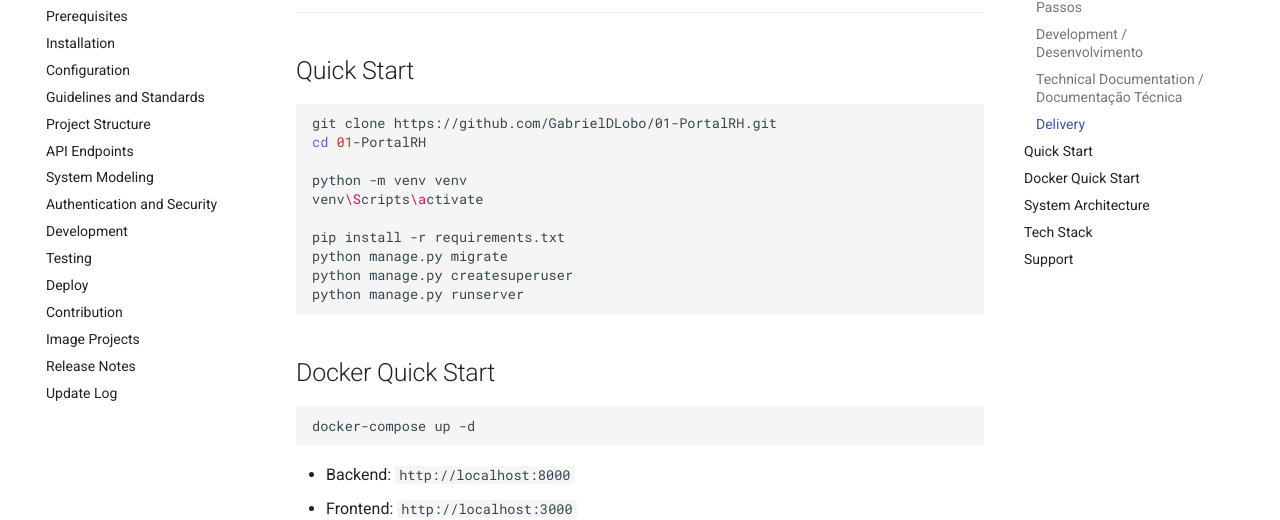
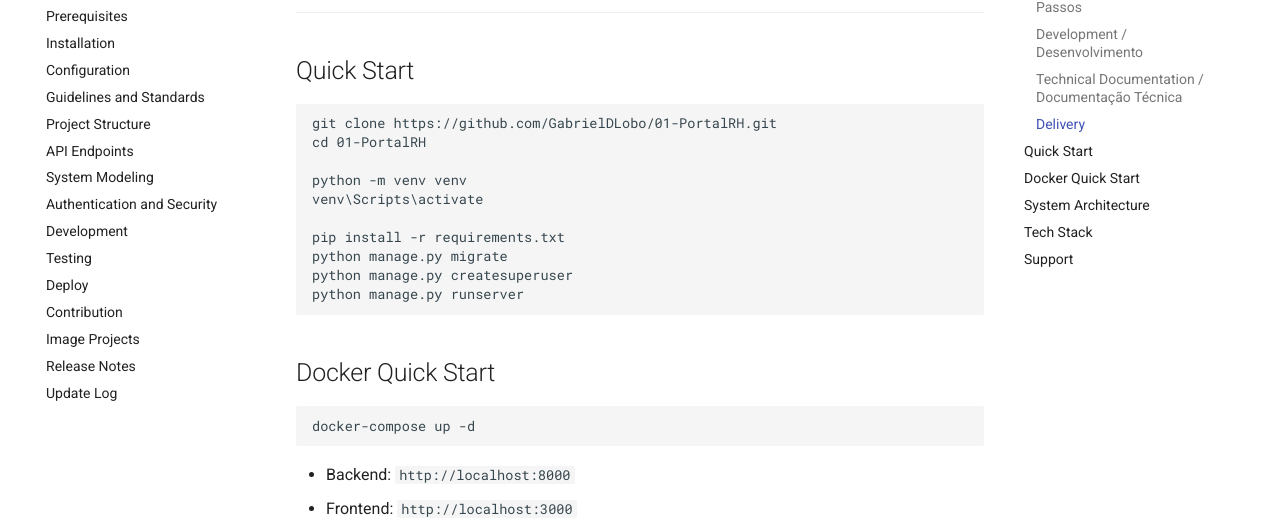
Before and after one commit to GabrielDLobo/01-PortalRH, an MkDocs documentation site: the page built from docs/index.md, in a window 1280 px wide and 900 px high, scrolled down 941 px. Shown: the part 146-666 px from the top of the window. Built offline with MkDocs 1.6.1 and Material for MkDocs 9.7.7, drawn with Linux system fonts in a browser that asks for light colours.

````diff
--- a/docs/index.md
+++ b/docs/index.md
@@ -31,8 +31,7 @@
 
 ## Quick Start
 
-```bash
-git clone https://github.com/GabrielDLobo/01-PortalRH.git
+<pre><code>git clone https://github.com/GabrielDLobo/01-PortalRH.git
 cd 01-PortalRH
 
 python -m venv venv
@@ -41,22 +40,18 @@
 pip install -r requirements.txt
 python manage.py migrate
 python manage.py createsuperuser
-python manage.py runserver
-```
+python manage.py runserver</code></pre>
 
 ## Docker Quick Start
 
-```bash
-docker-compose up -d
-```
+<pre><code>docker-compose up -d</code></pre>
 
 - Backend: `http://localhost:8000`
 - Frontend: `http://localhost:3000`
 
 ## System Architecture
 
-```text
-┌─────────────────────────────────────────────────────────────┐
+<pre><code>┌─────────────────────────────────────────────────────────────┐
 │                   Frontend (React + TypeScript)           │
 │                        + TailwindCSS                       │
 └─────────────────────────────────────────────────────────────┘
@@ -76,8 +71,7 @@
                               ▼
 ┌─────────────────────────────────────────────────────────────┐
 │                    PostgreSQL / SQLite                     │
-└─────────────────────────────────────────────────────────────┘
-```
+└─────────────────────────────────────────────────────────────┘</code></pre>
 
 ## Tech Stack
 
--- a/mkdocs.yml
+++ b/mkdocs.yml
@@ -35,7 +35,10 @@
   - search
 
 markdown_extensions:
+  - fenced_code
+  - tables
   - pymdownx.superfences:
       custom_fences:
         - name: mermaid
           class: mermaid
+          format: !!python/name:pymdownx.superfences.fence_code_format
````
